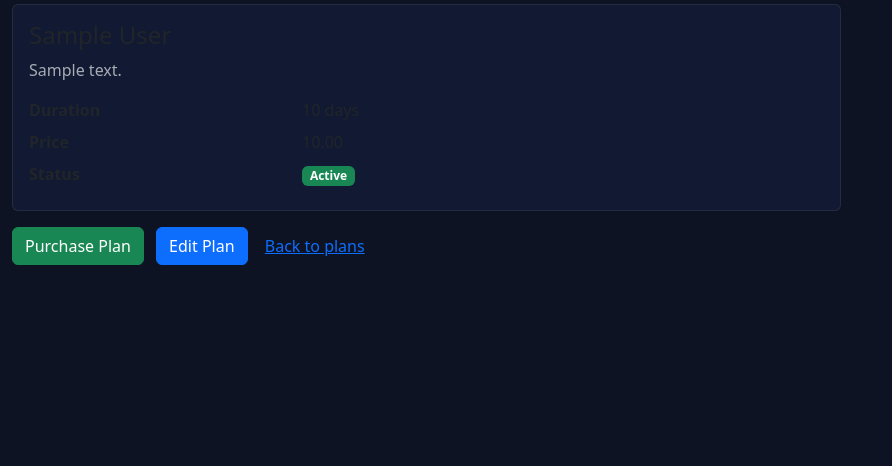
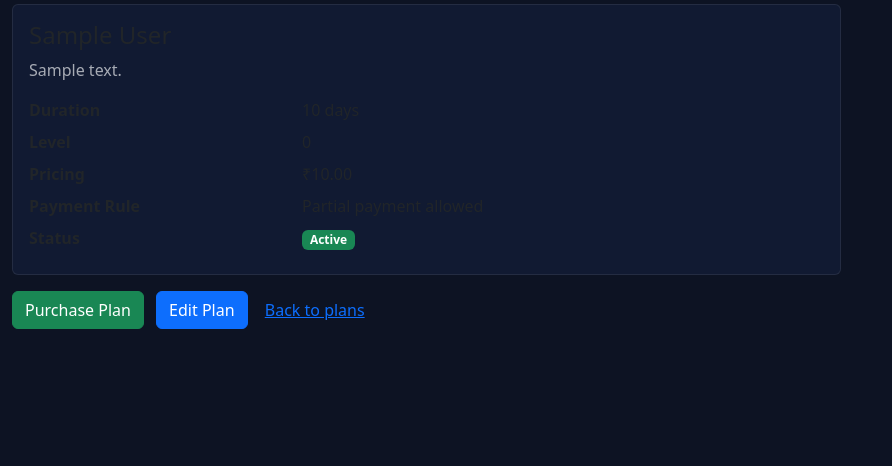
Before and after one commit to kalibilly/GalaxyGym, a Django app: page /memberships/plans/1/ in a window 1280 px wide. Shown: the part 56-522 px from the top of the page, without its empty margins (0-892 px from the left). Run offline with Django 5.2, Linux system fonts and the light colour scheme; a user stored in the database is signed in; tables that the repository leaves empty hold one stand-in row (values such as "Sample post"); data that the repository does not hold is empty; parts of the project's set-up code (start-up, migrations or seed data) failed here and were passed over.

Commit message:
Update plan_detail.html

```diff
--- a/templates/memberships/plan_detail.html
+++ b/templates/memberships/plan_detail.html
@@ -12,8 +12,12 @@
                 <dl class="row mb-0">
                     <dt class="col-sm-4">Duration</dt>
                     <dd class="col-sm-8">{{ plan.duration_days }} days</dd>
-                    <dt class="col-sm-4">Price</dt>
-                    <dd class="col-sm-8">{{ plan.price }}</dd>
+                    <dt class="col-sm-4">Level</dt>
+                    <dd class="col-sm-8">{{ plan.level }}</dd>
+                    <dt class="col-sm-4">Pricing</dt>
+                    <dd class="col-sm-8">₹{{ plan.price }}</dd>
+                    <dt class="col-sm-4">Payment Rule</dt>
+                    <dd class="col-sm-8">{{ plan.payment_rule_label }}</dd>
                     <dt class="col-sm-4">Status</dt>
                     <dd class="col-sm-8">
                         {% if plan.is_active %}
```
